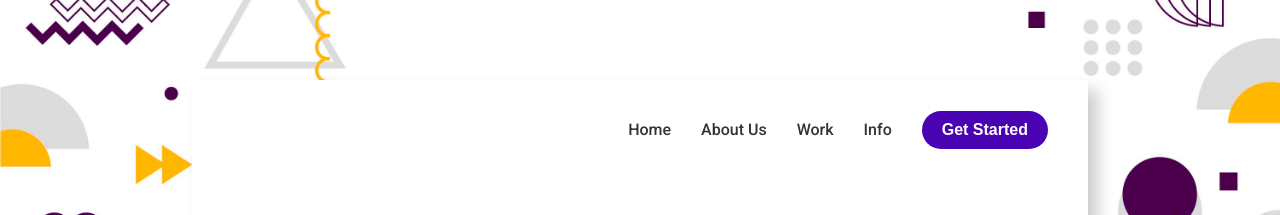
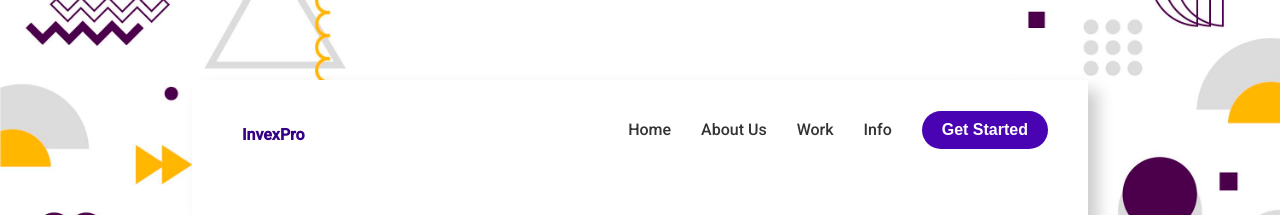
Before and after one commit to kavindunilshan/invex-pro-fo, an Angular app: page / in a window 1280 px wide. Shown: the top 215 px of the page. Built offline with nearby package versions, Linux system fonts and the light colour scheme.

Commit message:
Logo added

```diff
--- a/src/app/components/home/home-box/home-box.component.css
+++ b/src/app/components/home/home-box/home-box.component.css
@@ -8,6 +8,15 @@
   box-shadow: 10px 10px 15px rgba(0, 0, 0, 0.2);
   display: flex;
   flex-direction: column;
+}
+
+.home-box-logo {
+  position: absolute;
+  top: 45px;
+  left: 50px;
+  font-size: 16px;
+  color: #370186;
+  font-weight: bold;
 }
 
 .home-box-inner {
--- a/src/app/components/home/home-box/home-box.component.html
+++ b/src/app/components/home/home-box/home-box.component.html
@@ -1,4 +1,5 @@
 <div class="home-box">
+  <div class="home-box-logo">InvexPro</div>
   <app-navbar></app-navbar>
   <div class="home-box-inner">
     <div class="home-box-inner-left">
```
